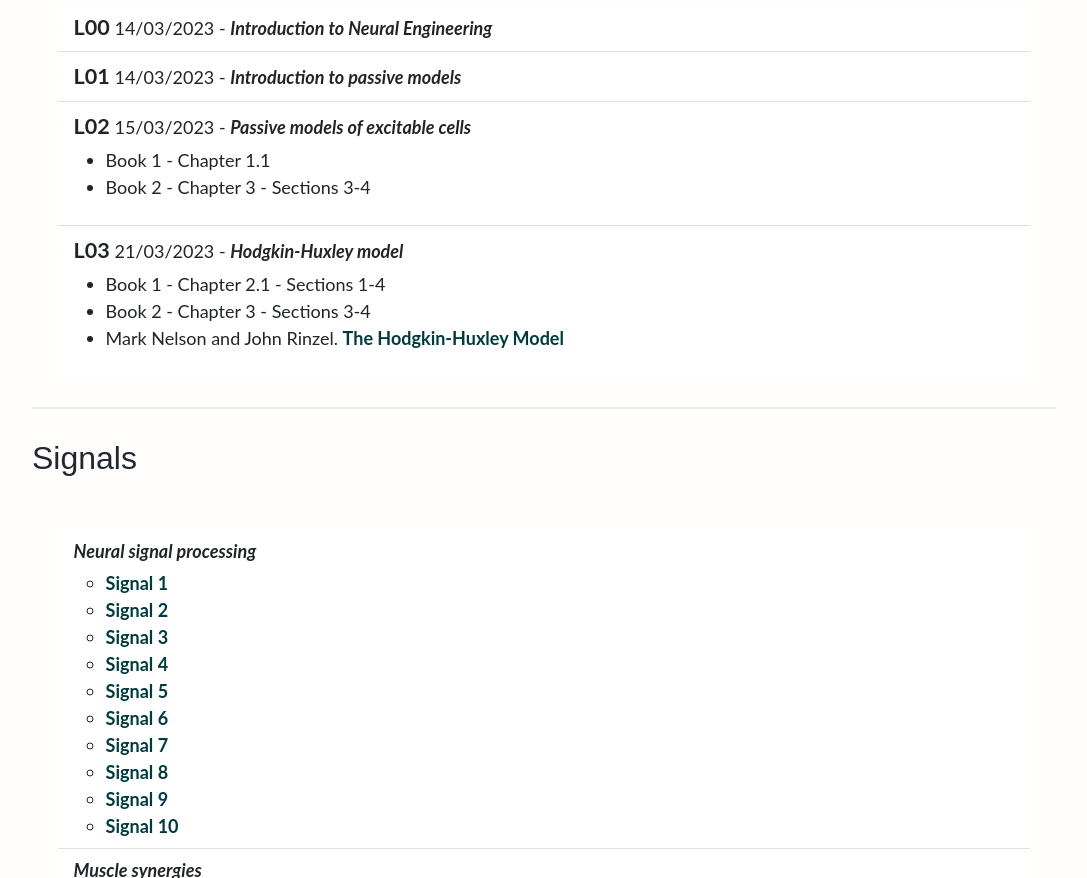
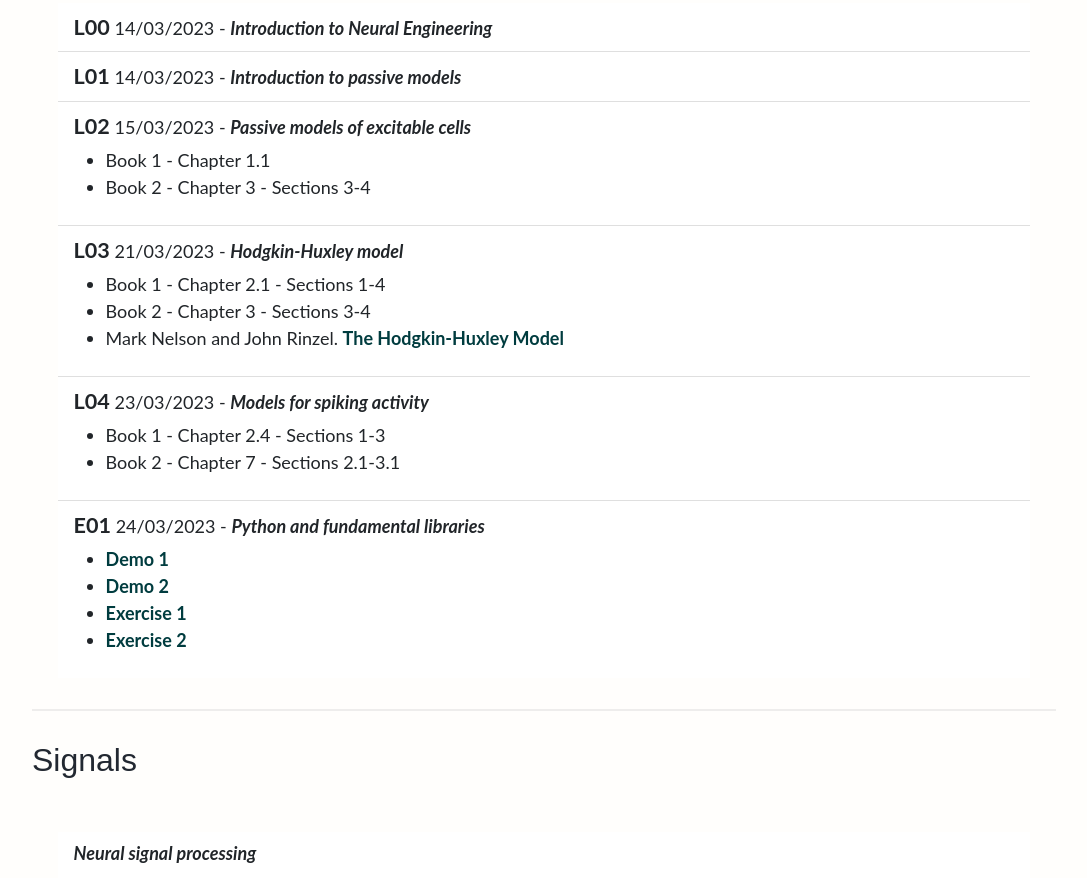
Before and after one commit to SmRanaldi/NeuralEngineeringClass, a plain HTML site: page index.html in a window 1280 px wide. Shown: the part 583-1461 px from the top of the page, without its empty margins (32-1119 px from the left). Drawn offline with nearby package versions, Linux system fonts and the light colour scheme.

Commit message:
Exercise 1

```diff
--- a/index.html
+++ b/index.html
@@ -95,6 +95,34 @@
                     <li>Book 1 - Chapter 2.1 - Sections 1-4</li>
                     <li>Book 2 - Chapter 3 - Sections 3-4</li>
                     <li>Mark Nelson and John Rinzel. <a class='notebook-link' href="http://genesis-sim.org/GENESIS/Ultimate_CDROM/Tutorials/iBoGpdf/chapt4.pdf">The Hodgkin-Huxley Model</a></li>
+                </ul>
+            </li>
+
+            <li class="list-group-item">
+                <span class="lecture-code">L04</span> 23/03/2023 -
+                <span class="lecture-title">Models for spiking activity</span>
+                <ul class="content-list">
+                    <li>Book 1 - Chapter 2.4 - Sections 1-3</li>
+                    <li>Book 2 - Chapter 7 - Sections 2.1-3.1</li>
+                </ul>
+            </li>
+
+            <li class="list-group-item">
+                <span class="lecture-code">E01</span> 24/03/2023 -
+                <span class="lecture-title">Python and fundamental libraries</span>
+                <ul class="content-list">
+                    <li>
+                        <a class="notebook-link" href="material/notebooks/D01.ipynb">Demo 1</a>
+                    </li>
+                    <li>
+                        <a class="notebook-link" href="material/notebooks/D02.ipynb">Demo 2</a>
+                    </li>
+                    <li>
+                        <a class="notebook-link" href="material/notebooks/E01.ipynb">Exercise 1</a>
+                    </li>
+                    <li>
+                        <a class="notebook-link" href="material/notebooks/E02.ipynb">Exercise 2</a>
+                    </li>
                 </ul>
             </li>
         </div>
```
